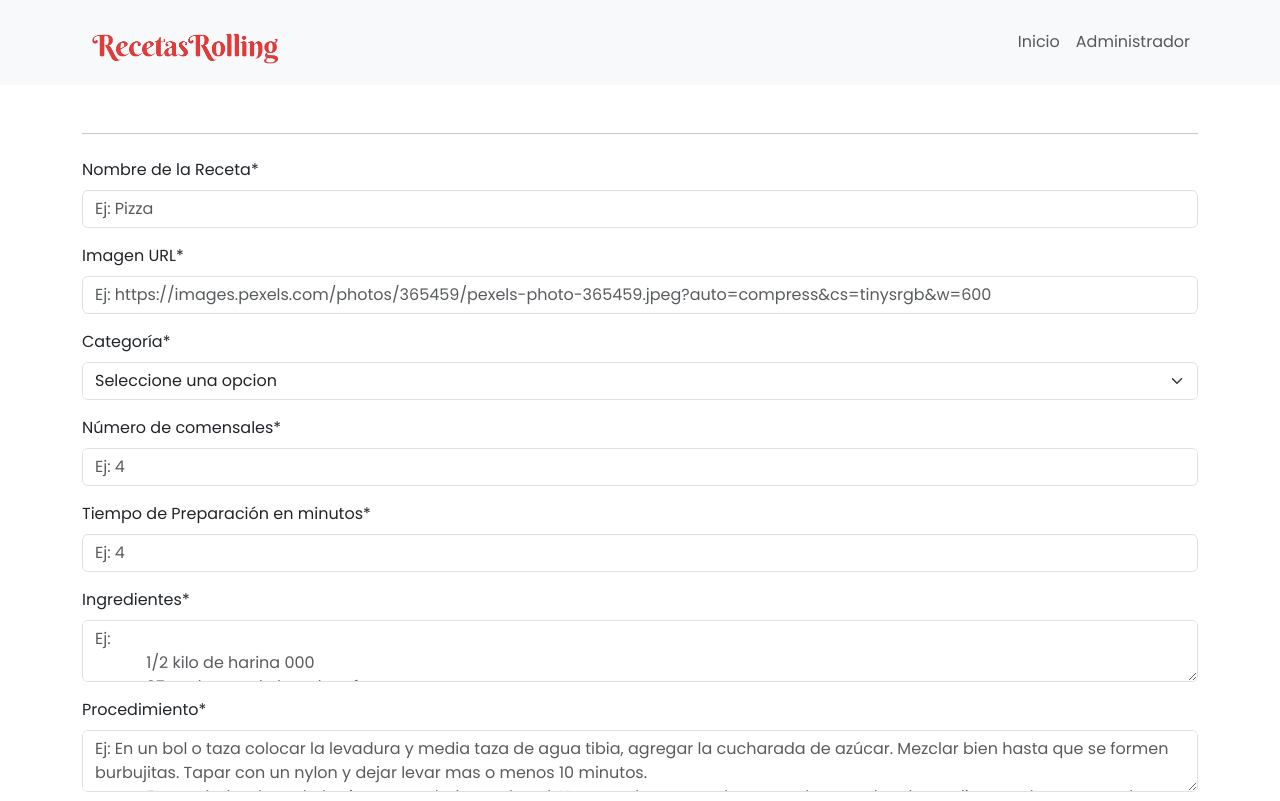
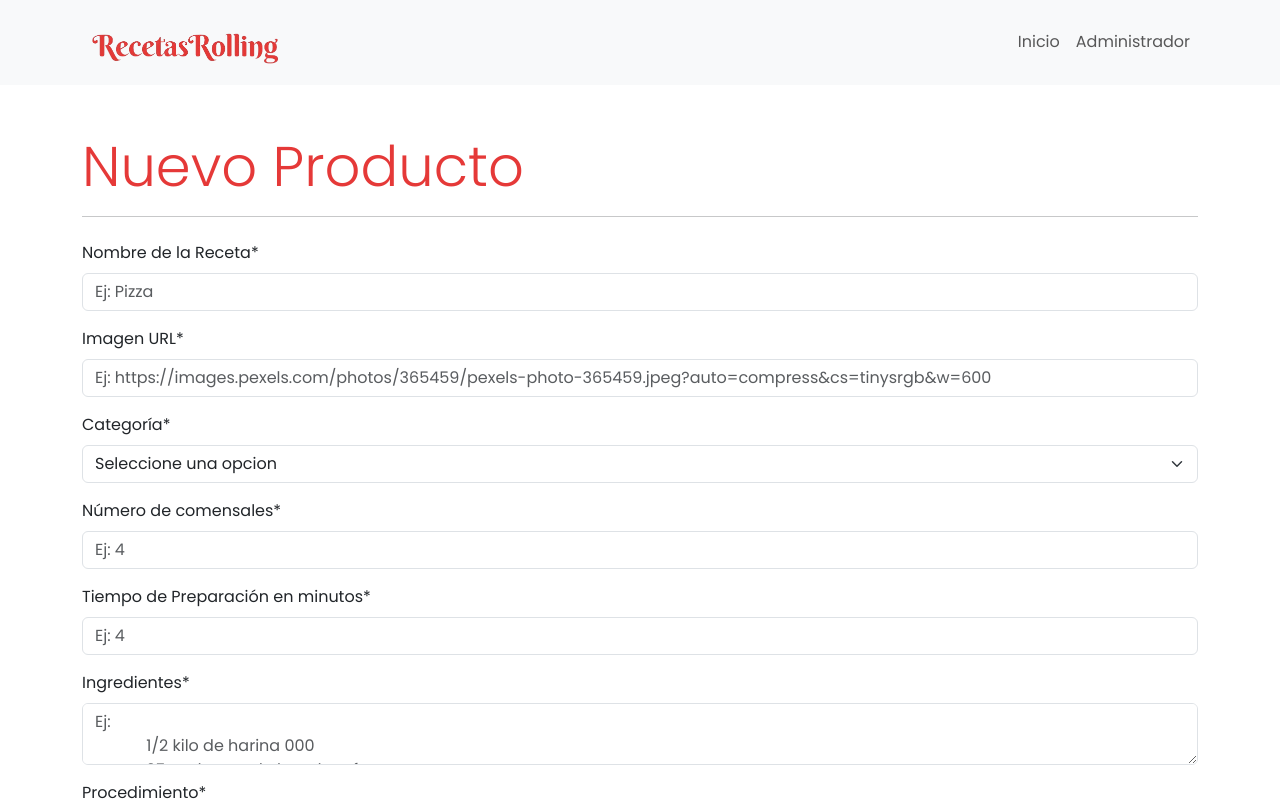
Before and after one commit to NataliaGabriela/RecetasRolling-react, a React (Vite) app: page /administrador/crear in a window 1280 px wide. Shown: the top 801 px of the page. Built offline with nearby package versions, Linux system fonts and the light colour scheme; no server answers.

Commit message:
corregi ruta al formulario crear producto

```diff
--- a/src/App.jsx
+++ b/src/App.jsx
@@ -17,7 +17,7 @@ function App() {
       <Route exact path="/" element={<Inicio></Inicio>}></Route>
       <Route exact path="/detalleReceta/:id" element={<DetalleReceta></DetalleReceta>}></Route>
       <Route exact path="/administrador" element={<Administrador></Administrador>}></Route>
-      <Route exact path="/administrador/crear" element={<FormularioReceta></FormularioReceta>}></Route>
+      <Route exact path="/administrador/crear" element={<FormularioReceta editar={false} titulo={'Nuevo Producto'}></FormularioReceta>}></Route>
       <Route exact path="/administrador/editar/:id" element={<FormularioReceta editar={true} titulo={'Editar Receta'}></FormularioReceta>}></Route>
       <Route path="*" element={<Error></Error>}></Route>
     </Routes>
```
